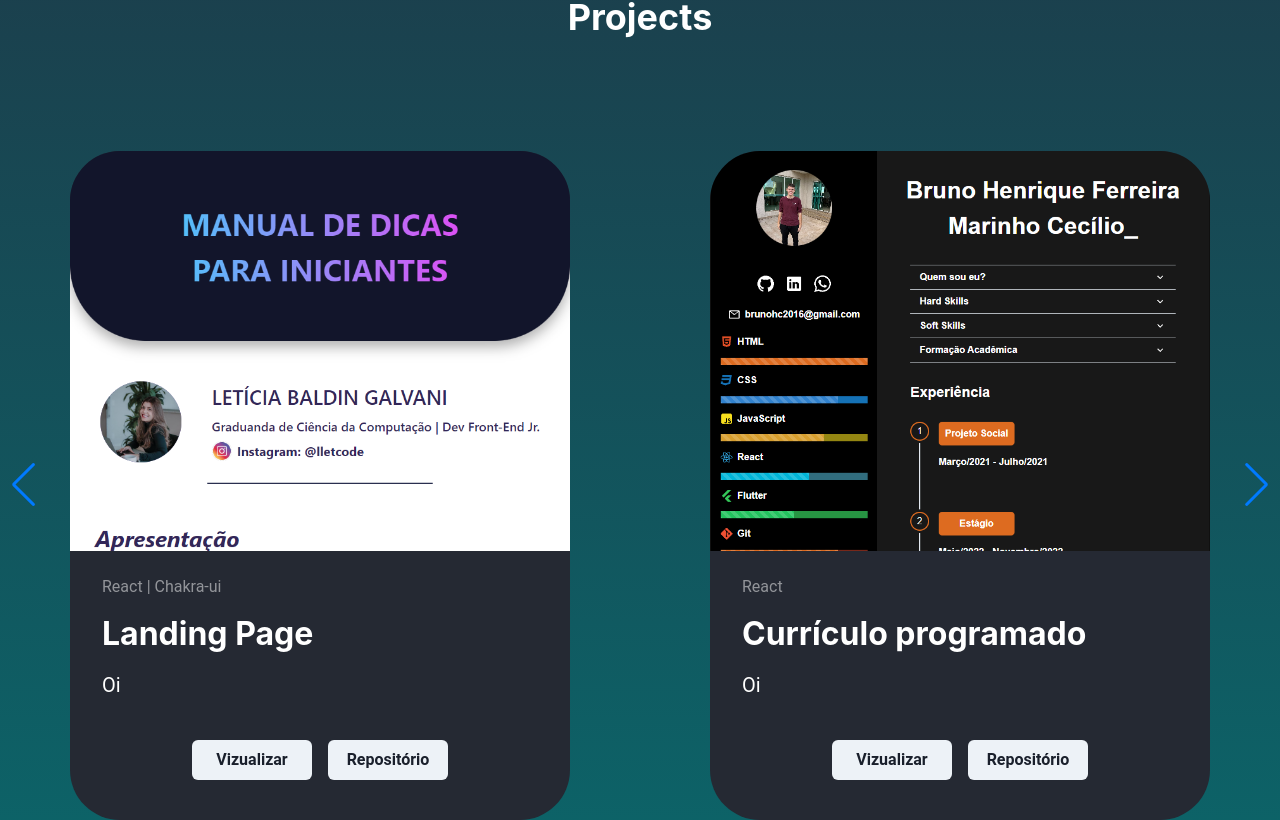
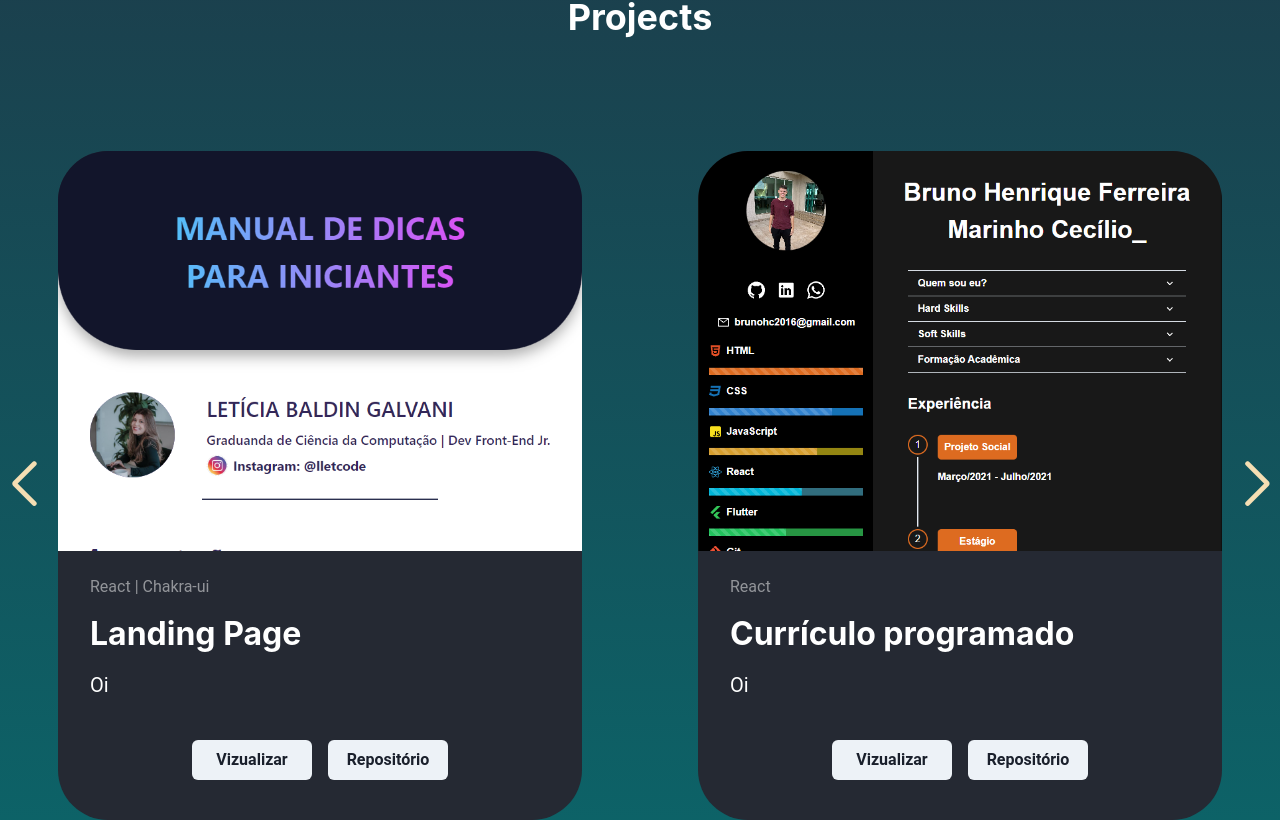
Before and after one commit to SixBruno99/portifolio, a React (Vite) app: page / in a window 1280 px wide. Shown: the part 540-1360 px from the top of the page. Built offline with nearby package versions, Linux system fonts and the light colour scheme.

Commit message:
feat: styling swiper pagination

```diff
--- a/src/core/components/projects.tsx
+++ b/src/core/components/projects.tsx
@@ -13,16 +13,15 @@ export const Projects = (project: IProjects) => {
   return (
     <Flex
       my="4rem"
-      width="500px"
+      width="524px"
       flexDirection="column"
       backgroundColor="#252933"
       borderRadius="50px"
       marginX="auto"
     >
       <Box
-        width="500px"
+        width="524px"
         overflow="hidden"
-        position="relative"
         borderTopRadius="50px"
         onMouseEnter={() => setIsHovered(true)}
         onMouseLeave={() => setIsHovered(false)}
@@ -30,7 +29,7 @@ export const Projects = (project: IProjects) => {
           backgroundImage: `url(${project.image})`,
           backgroundPosition: isHovered ? "0 100%" : "0 0",
           transition: `background-position ${project.scrollTime} ease`,
-          backgroundSize: "500px auto",
+          backgroundSize: "524px auto",
           height: "400px",
         }}
       ></Box>
--- a/src/pages/home.tsx
+++ b/src/pages/home.tsx
@@ -13,6 +13,7 @@ import "swiper/css";
 import "swiper/css/pagination";
 import "swiper/css/navigation";
 import "swiper/css/autoplay";
+import "../style/swiper.css"
 
 // Libraries
 import { Swiper, SwiperSlide } from "swiper/react";
@@ -129,7 +130,6 @@ export function Home() {
       maxWidth="7xl"
       marginY={8}
       marginX="auto"
-      paddingInline="5"
       alignItems="center"
       justifyContent="center"
       flexDirection="column"
--- /dev/null
+++ b/src/style/swiper.css
@@ -0,0 +1,9 @@
+.swiper-button-prev,
+.swiper-button-next {
+  color: wheat;
+  font-weight: bold;
+}
+
+.swiper-pagination-bullet-active {
+    background: wheat;
+}
```
